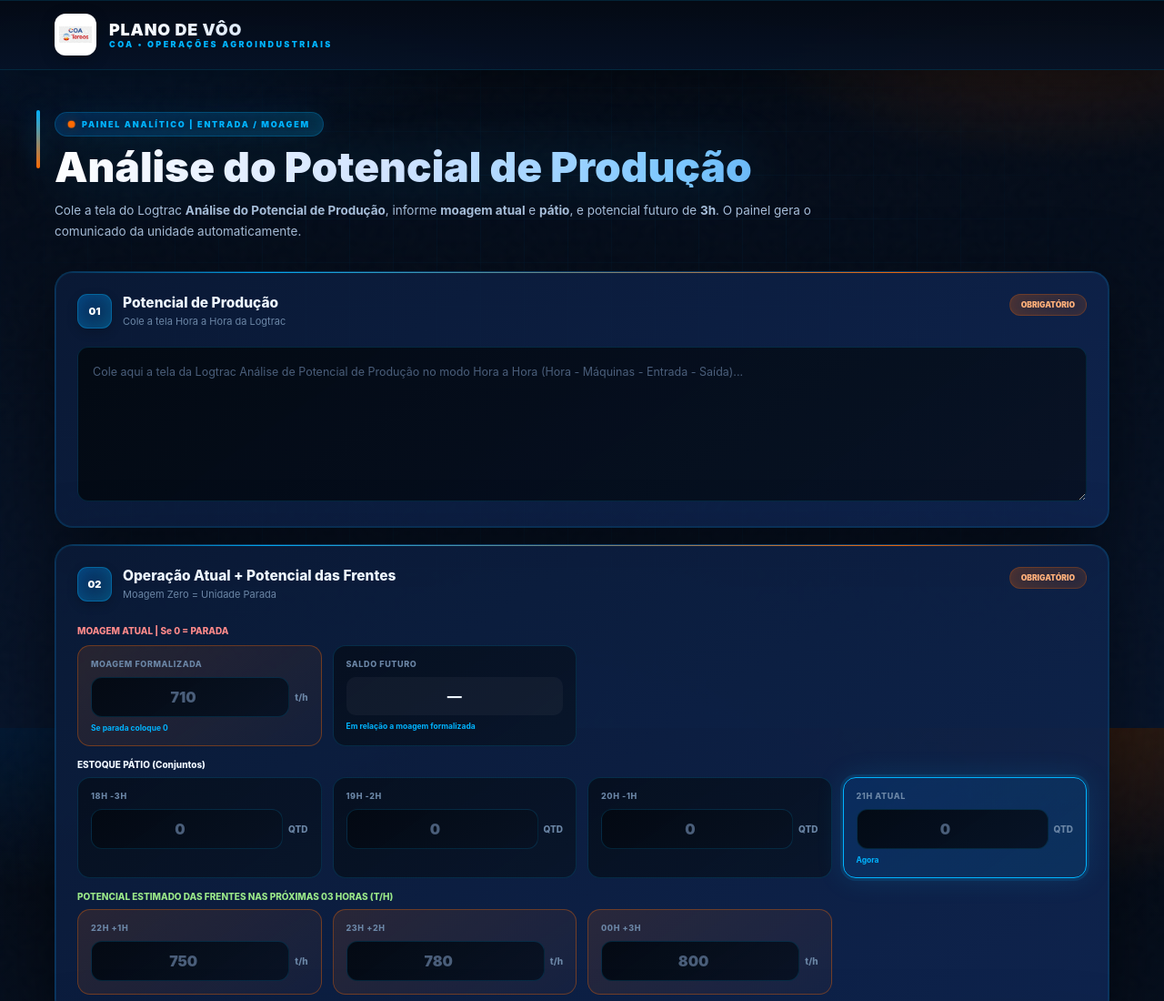
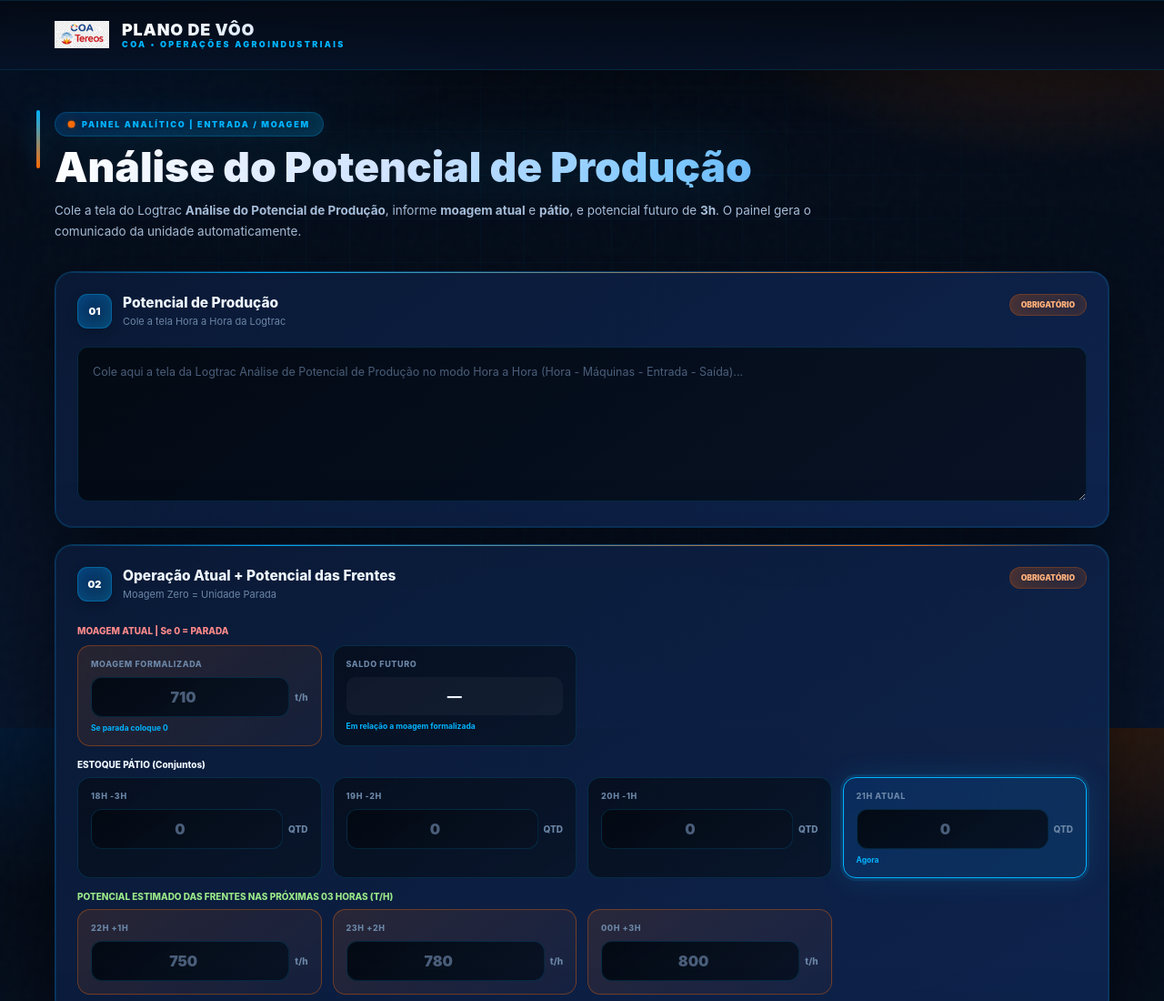
Before and after one commit to dionnes-amorim/Plano-de-voo, a website: page index.html in a window 1280 px wide. Shown: the top 1100 px of the page at 91% size. Drawn offline with Linux system fonts and the light colour scheme.

Commit message:
Update index.html

```diff
--- a/index.html
+++ b/index.html
@@ -13,13 +13,9 @@
 .topbar-content{display:flex; align-items:center}
 .brand{display:flex; align-items:center; gap:14px}
 .header-logo-real{
-  width:46px; height:46px;
+  width:60px; height:60px;
   border-radius:12px;
   object-fit:contain;
-  background:#fff;
-  padding:4px;
-  border:1px solid rgba(255,255,255,.12);
-  box-shadow:0 4px 16px rgba(0,0,0,.25);
   display:block!important;
 }
 
```
